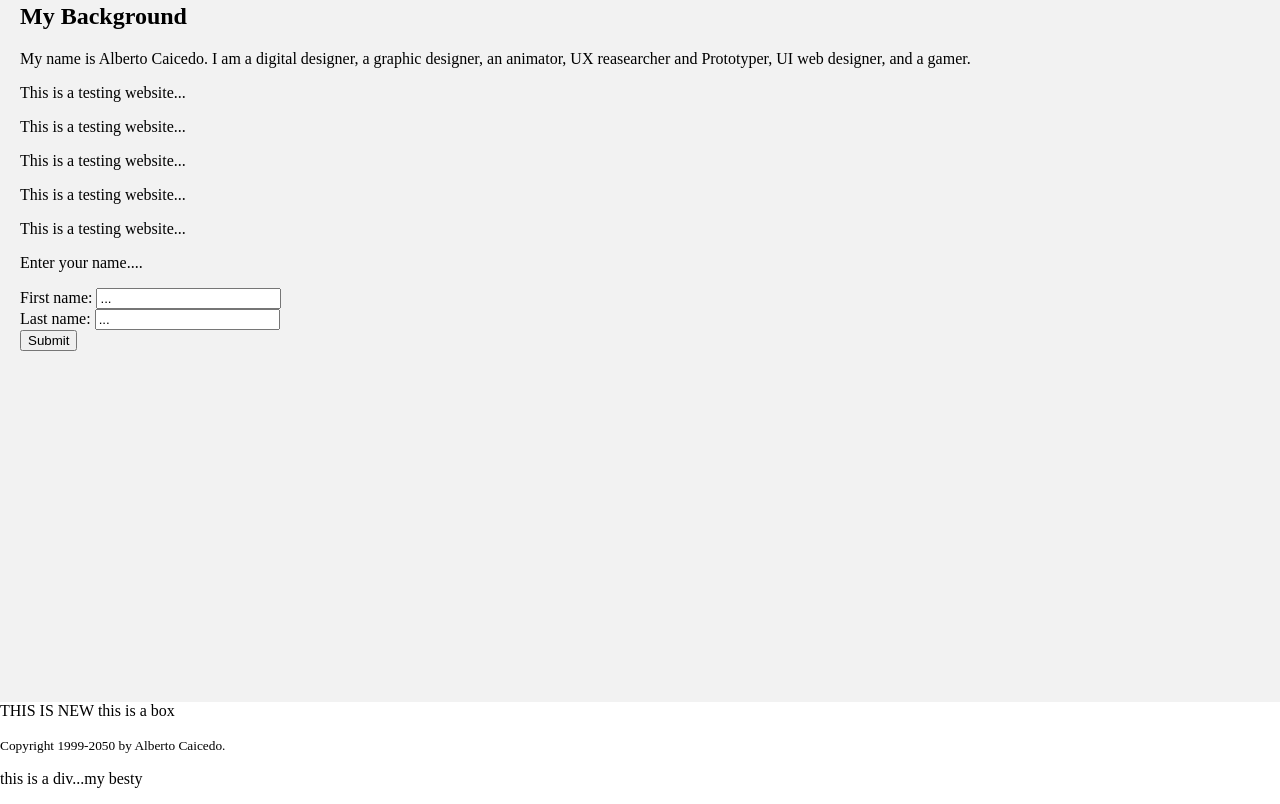
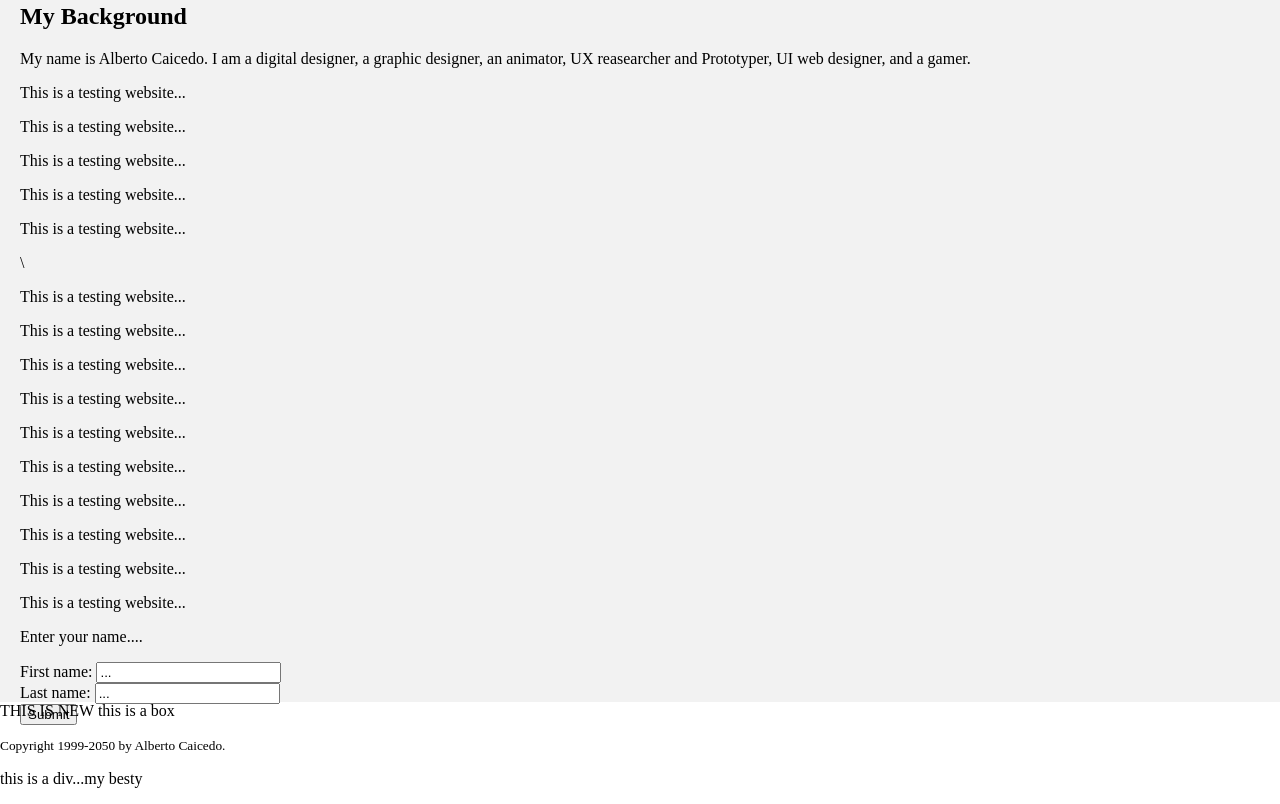
Before and after one commit to ac4174/uxc4-desktop, a plain HTML site: page index.html in a window 1280 px wide. Shown: the part 886-1690 px from the top of the page. Drawn offline with Linux system fonts and the light colour scheme.

Commit message:
THIS IS HW2

```diff
--- a/index.html
+++ b/index.html
@@ -11,7 +11,6 @@
 
 
   body{margin:0;}
-
   ul {
     list-style-type: none;
     margin: 0;
@@ -86,6 +85,17 @@
     <p>This is a testing website...</p>
     <p>This is a testing website...</p>
     <p>This is a testing website...</p>
+\
+<p>This is a testing website...</p>
+<p>This is a testing website...</p>
+<p>This is a testing website...</p>
+<p>This is a testing website...</p>
+<p>This is a testing website...</p>
+<p>This is a testing website...</p>
+<p>This is a testing website...</p>
+<p>This is a testing website...</p>
+<p>This is a testing website...</p>
+<p>This is a testing website...</p>
 
     <p>Enter your name....</p>
 
```
